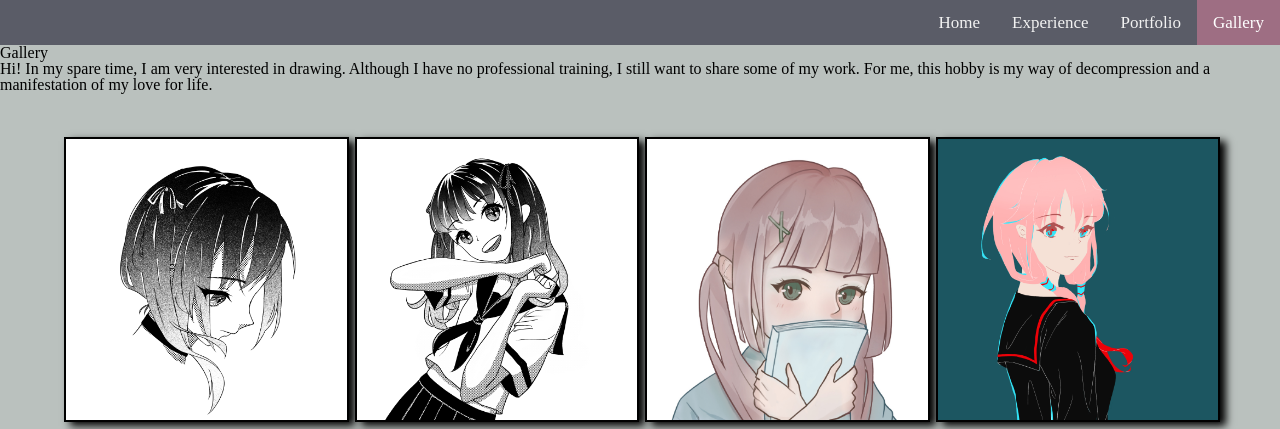
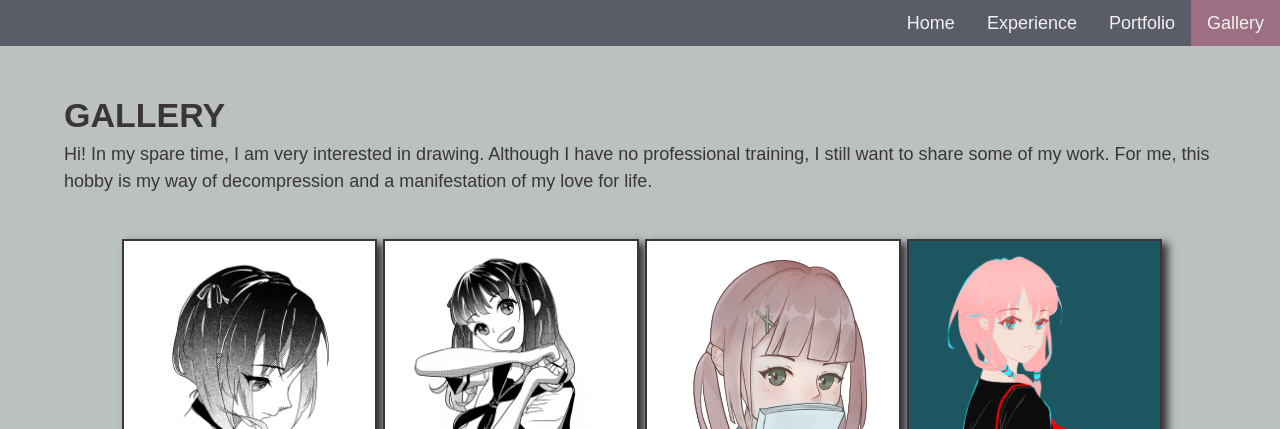
Before and after one commit to yexiaosu/portfolio-content, a plain HTML site: page gallery.html in a window 1280 px wide. Shown: the top 429 px of the page. Drawn offline with Linux system fonts and the light colour scheme.

Commit message:
Update: css

```diff
--- a/css/style.css
+++ b/css/style.css
@@ -1,12 +1,16 @@
+/* Globle Settings */
 html {
     height: 100%;
 }
-/* Globle Settings */
+
 body {
     background-color: #bac1be;
     min-height: 100%;
     display: grid;
     grid-template-rows: 45px auto 45px;
+    font-family: Arial, Helvetica, sans-serif;
+    font-size: 18px;
+    color: #393539;
 }
 
 /* Navigation bar */
@@ -28,17 +32,16 @@ nav a {
     text-align: center;
     padding: 14px 16px;
     text-decoration: none;
-    font-size: 17px;
 }
 
 nav a:hover {
-    background-color: #ddd;
-    color: black;
+    background-color: #bac1be;
+    color: #393539;
 }
 
 nav a.current {
     background-color: #9e6e83;
-    color: white;
+    color: #f2f2f2;
 }
 
 /* Gallery */
@@ -84,18 +87,6 @@ nav a.current {
     }
 }
 
-
-/* Skip to the main function */
-.skip a {
-    position: absolute;
-    top: -40px;
-}
-
-.skip a:focus {
-    position: absolute;
-    top: 0;
-}
-
 /* Figure */
 .gallery figure {
     position: relative;
@@ -121,12 +112,11 @@ nav a.current {
     justify-self: center;
     background: rgb(0, 0, 0);
     background: rgba(0, 0, 0, 0.5);
-    /* Black see-through */
     color: #f1f1f1;
     transition: .5s ease;
     opacity: 0;
     color: white;
-    font-size: 20px;
+    font-size: 16px;
 }
 
 .gallery figure:hover .overlay {
@@ -159,13 +149,23 @@ nav a.current {
 /* Main content */
 main {
     grid-row-start: 2;
-  grid-row-end: 3;
+    grid-row-end: 3;
+    width: 90%;
+    justify-self: center;
+    line-height: 1.5;
+    padding-top: 45px;
+}
+
+h1 {
+    text-transform: uppercase;
+    font-weight: bold;
+    font-size: 34px;
 }
 
 /* Footer */
 footer {
     grid-row-start: 3;
-  grid-row-end: 4;
+    grid-row-end: 4;
     height: 45px;
     width: 100%;
     color: #fff;
```
